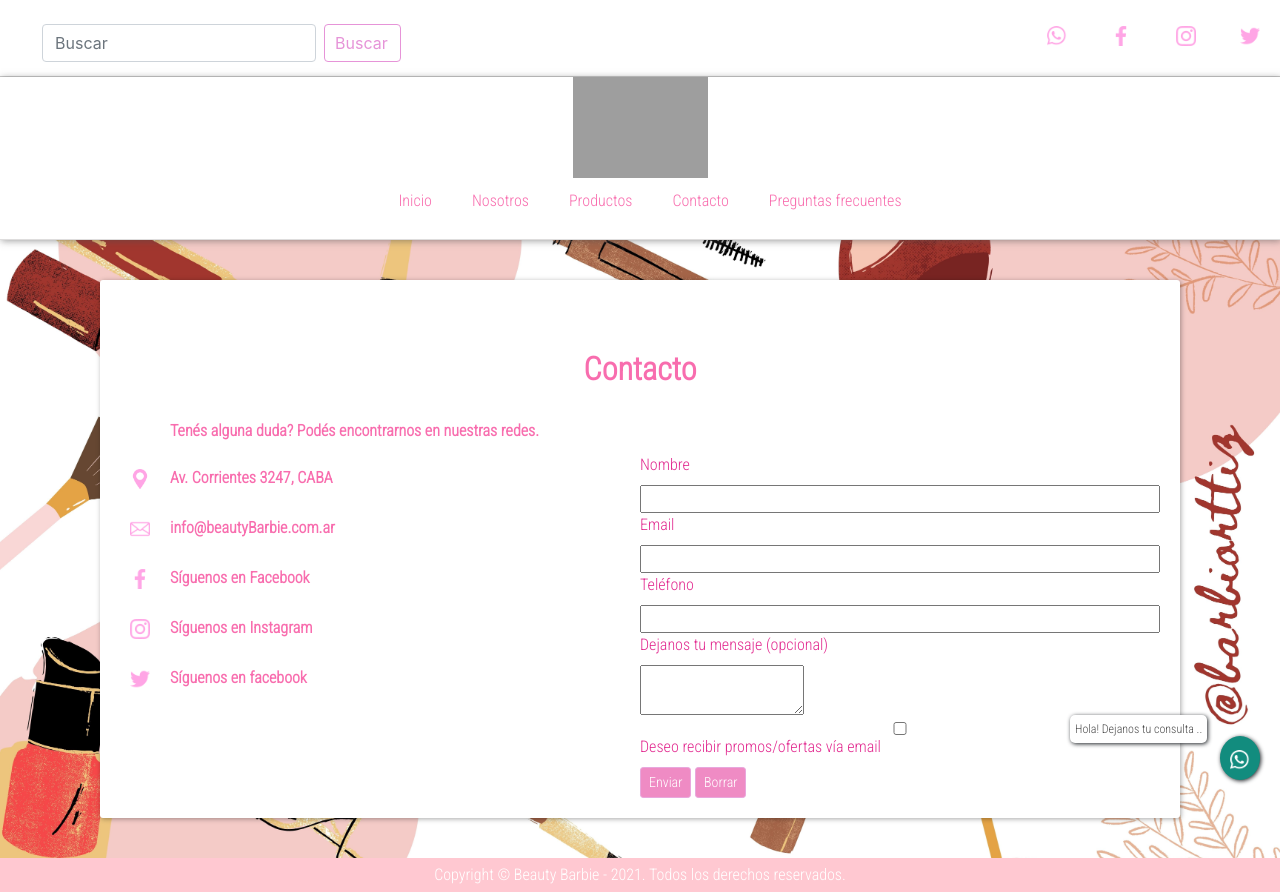
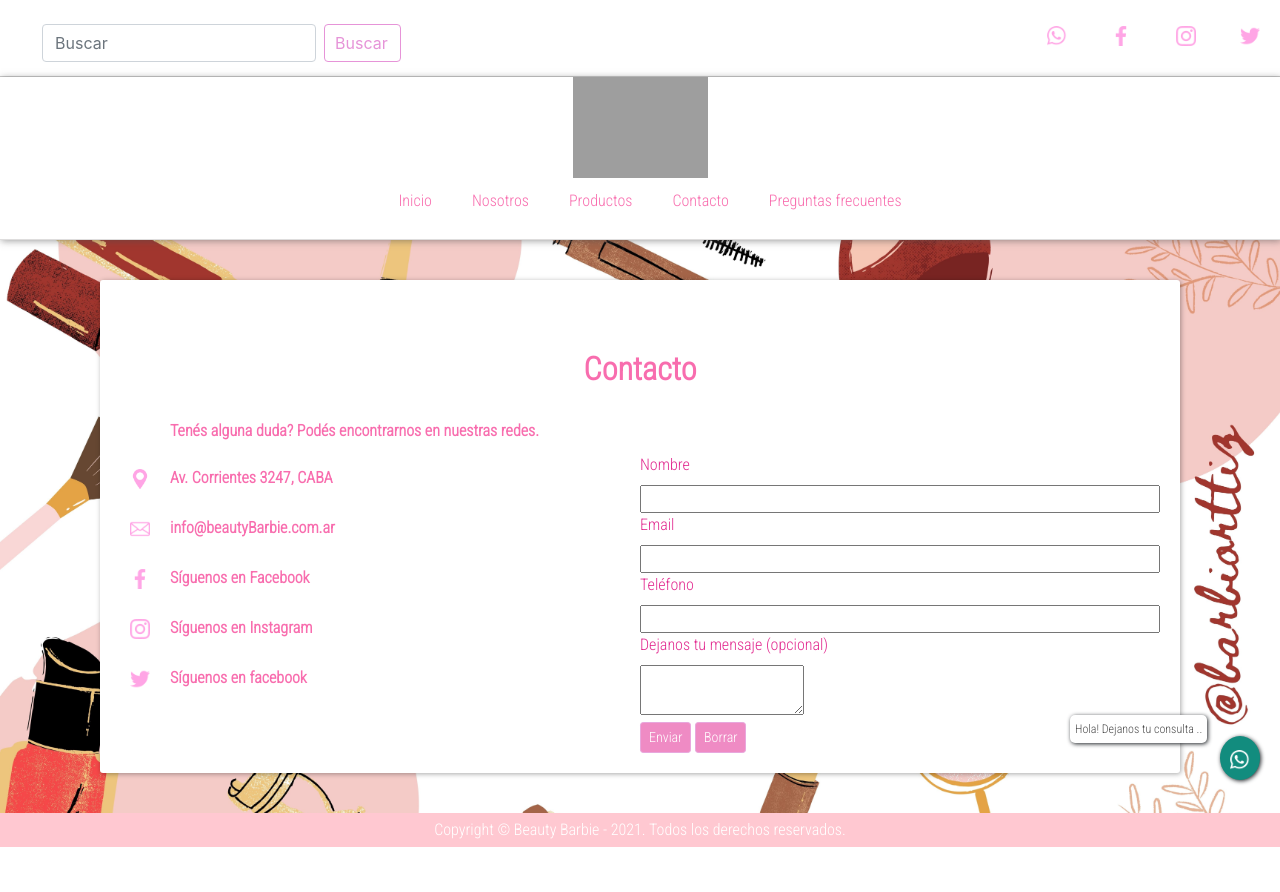
Before and after one commit to barsoll/beautyBarbie, a website: page paginas/contacto.html in a window 1280 px wide. After the commit the page ends 847 px from the top, so only its background shows below. Drawn offline with nearby package versions, Linux system fonts and the light colour scheme; grey boxes are pictures that could not be loaded; files whose address does not match are found by name; a web font is replaced by a local one.

Commit message:
utimos cambios

```diff
--- a/paginas/contacto.html
+++ b/paginas/contacto.html
@@ -107,10 +107,7 @@
                             <textarea name="comentario"></textarea>
                         </article>
                         <br>
-                        <article>
-                            <input type="checkbox" name="promos" value="1"/>
-                            <label>Deseo recibir promos/ofertas vía email</label>
-                        </article>
+
                         <article>
                             <button type="submit" class="btn btn-primary btn-sm">Enviar</button>
                             <button type="reset" class="btn btn-primary btn-sm">Borrar</button>
```
